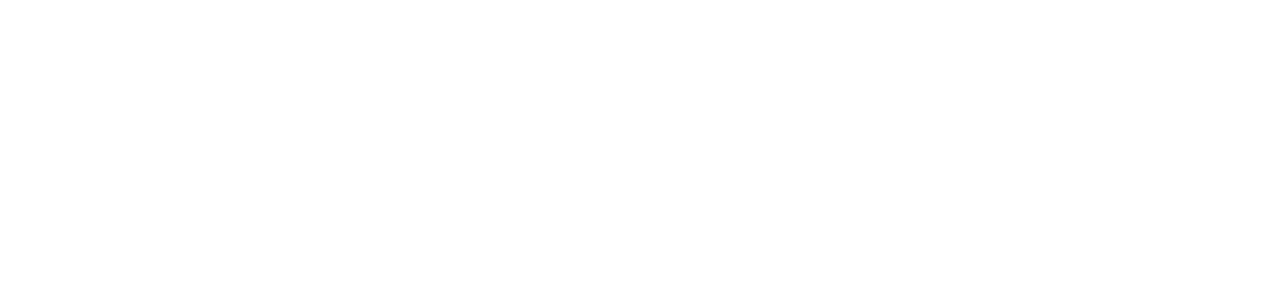
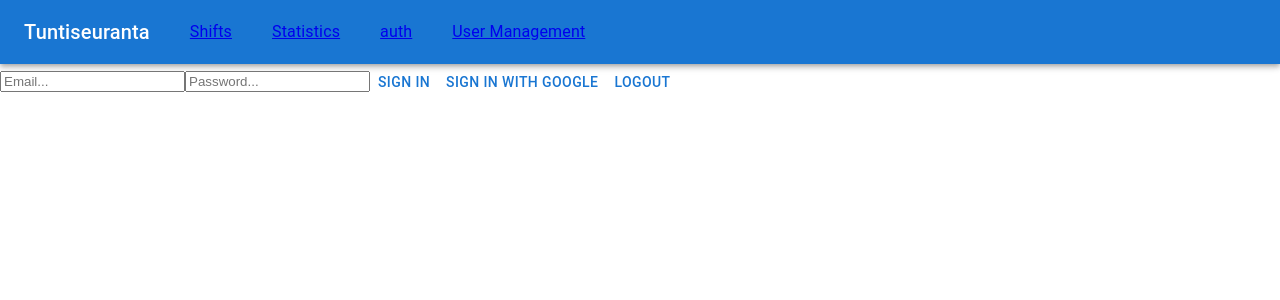
Before and after one commit to Tuntiprojekti/Tuntiseurantaprojekti, a React (Vite) app in the folder Tuntiseuranta/: page /#/auth in a window 1280 px wide. Before the commit this address had no page. Shown: the top 300 px of the page. Built offline with nearby package versions, Linux system fonts and the light colour scheme; no server answers; sample sign-in values are in the browser's storage.

Commit message:
fire base added

```diff
--- a/Tuntiseuranta/package.json
+++ b/Tuntiseuranta/package.json
@@ -14,11 +14,13 @@
     "@emotion/styled": "^11.11.5",
     "@mui/material": "^5.15.20",
     "date-fns": "^3.6.0",
+    "firebase": "^10.12.5",
     "react": "^18.2.0",
     "react-datepicker": "^7.0.0",
     "react-dom": "^18.3.1",
     "react-google-button": "^0.8.0",
-    "react-router-dom": "^6.23.1"
+    "react-router-dom": "^6.23.1",
+    "tuntiseuranta": "file:"
   },
   "devDependencies": {
     "@types/react": "^18.2.66",
--- a/Tuntiseuranta/src/App.jsx
+++ b/Tuntiseuranta/src/App.jsx
@@ -1,31 +1,25 @@
 import { Link, Outlet } from "react-router-dom";
-import { AppBar, Container, CssBaseline, Toolbar, Typography, Tabs, Box } from "@mui/material";
-
+import { AppBar, CssBaseline, Toolbar, Typography } from "@mui/material";
 
 function App() {
-
   return (
     <>
-
       <nav>
         <CssBaseline />
         <AppBar position="static">
           <Toolbar>
-            <Typography variant="h6">
-              Tuntiseuranta
-            </Typography>
+            <Typography variant="h6">Tuntiseuranta</Typography>
             <div style={{ marginLeft: '20px' }} />
-            <Link to={"/"} style={{ marginLeft: '20px', marginRight: '20px' }}>Shifts</Link>{' '}
-            <Link to={"/statistics"} style={{ marginLeft: '20px', marginRight: '20px' }}>Statistics</Link>{' '}
-
-
+            <Link to={"/"} style={{ marginLeft: '20px', marginRight: '20px' }}>Shifts</Link>
+            <Link to={"/statistics"} style={{ marginLeft: '20px', marginRight: '20px' }}>Statistics</Link>
+            <Link to={"/auth"} style={{ marginLeft: '20px', marginRight: '20px' }}>auth</Link>
+            <Link to={"/users"} style={{ marginLeft: '20px', marginRight: '20px' }}>User Management</Link> {/* Ensure this path is correct */}
           </Toolbar>
         </AppBar>
         <Outlet />
       </nav>
-
     </>
-  )
+  );
 }
 
-export default App
+export default App;
--- /dev/null
+++ b/Tuntiseuranta/src/Pages/UserManagement.jsx
@@ -0,0 +1,78 @@
+import React, { useEffect, useState } from "react";
+import { getDocs, collection, addDoc, deleteDoc, doc } from "firebase/firestore";
+import { db } from '../config/firebase';
+import { Button } from "@mui/material";
+
+const UserManagement = () => {
+  const [userList, setUserList] = useState([]);
+
+  const [newUserName, setNewUserName] = useState("");
+  const [newUserEmail, setNewUserEmail] = useState("");
+
+  const usersCollectionRef = collection(db, "Users");
+
+  const getUserList = async () => {
+    try {
+      const data = await getDocs(usersCollectionRef);
+      const filteredData = data.docs.map((doc) => ({
+        id: doc.id,
+        email: doc.data().Email,
+        firstName: doc.data().firstname,
+        lastName: doc.data().lastname,
+      }));
+
+      setUserList(filteredData);
+      console.log(filteredData);
+    } catch (err) {
+      console.error(err);
+    }
+  };
+
+  useEffect(() => {
+    getUserList();
+  }, []);
+
+  const onSubmitUser = async () => {
+    try {
+      await addDoc(usersCollectionRef, {
+        firstName: newUserName,
+        email: newUserEmail,
+      });
+      getUserList();
+    } catch (err) {
+      console.error(err);
+    }
+  };
+
+  const deleteUser = async (id) => {
+    try {
+      const userDoc = doc(db, "Users", id);
+      await deleteDoc(userDoc);
+      getUserList();
+    } catch (err) {
+      console.error(err);
+    }
+  };
+
+  return (
+    <div>
+      <div>
+        {userList.map((user) => (
+          <div key={user.id}>
+            <h1>{user.firstName}</h1>
+            <p>Email: {user.email}</p>
+            <Button onClick={() => deleteUser(user.id)}>Delete user</Button>
+          </div>
+        ))}
+      </div>
+      <div>
+        <h2>Enter new person</h2>
+        <input placeholder="name.." onChange={(e) => setNewUserName(e.target.value)} />
+        <input placeholder="email.." onChange={(e) => setNewUserEmail(e.target.value)} />
+        <Button onClick={onSubmitUser}>Submit</Button>
+      </div>
+    </div>
+  );
+};
+
+export default UserManagement;
--- /dev/null
+++ b/Tuntiseuranta/src/components/auth.jsx
@@ -0,0 +1,55 @@
+import { Button } from "@mui/material"
+import { auth, googleProvider } from '../config/firebase';
+import { createUserWithEmailAndPassword, signInWithPopup, signOut } from 'firebase/auth';
+import { useState } from "react";
+
+export const Auth = () => {
+    const [email, setEmail] = useState("");
+    const [password, setPassword] = useState("");
+
+    console.log(auth?.currentUser?.email);
+
+    const signIn = async () => {
+        try {
+            await createUserWithEmailAndPassword(auth, email, password)
+
+        } catch (err) {
+            console.error(err);
+        }
+    };
+
+    const signInWithGoogle = async () => {
+        try {
+            await signInWithPopup(auth, googleProvider);
+
+        } catch (err) {
+            console.error(err);
+        }
+    };
+
+    const logout = async () => {
+        try {
+            await signOut(auth);
+
+        } catch (err) {
+            console.error(err);
+        }
+    };
+
+
+
+    return (
+        <div>
+            <input placeholder="Email..." onChange={(e) => setEmail(e.target.value)}
+            />
+            <input placeholder="Password..."
+                type="password"
+                onChange={(e) => setPassword(e.target.value)}
+            />
+            <Button onClick={signIn}>Sign in</Button>
+            <Button onClick={signInWithGoogle}>Sign in With Google</Button>
+            <Button onClick={logout}>Logout</Button>
+
+        </div>
+    )
+}
--- /dev/null
+++ b/Tuntiseuranta/src/config/firebase.jsx
@@ -0,0 +1,28 @@
+// Import the functions you need from the SDKs you need
+import { initializeApp } from "firebase/app";
+import { getAnalytics } from "firebase/analytics";
+import {getAuth, GoogleAuthProvider} from "firebase/auth";
+import {getFirestore} from "firebase/firestore";
+// TODO: Add SDKs for Firebase products that you want to use
+// https://firebase.google.com/docs/web/setup#available-libraries
+
+// Your web app's Firebase configuration
+// For Firebase JS SDK v7.20.0 and later, measurementId is optional
+const firebaseConfig = {
+  apiKey: "AIzaSyDVsbxLYC_IUKK21GI-3fn0gmHYFAQkcI8",
+  authDomain: "tuntiseuranta-7e96b.firebaseapp.com",
+  projectId: "tuntiseuranta-7e96b",
+  storageBucket: "tuntiseuranta-7e96b.appspot.com",
+  messagingSenderId: "839804201790",
+  appId: "1:839804201790:web:049f7b81ff21edf25e5a6f",
+  measurementId: "G-8QTRDCKW9T"
+};
+
+// Initialize Firebase
+const app = initializeApp(firebaseConfig);
+
+const analytics = getAnalytics(app);
+export const auth = getAuth(app);
+export const googleProvider = new GoogleAuthProvider();
+
+export const db = getFirestore(app);
--- a/Tuntiseuranta/src/main.jsx
+++ b/Tuntiseuranta/src/main.jsx
@@ -1,9 +1,11 @@
 import React from 'react';
 import ReactDOM from 'react-dom/client';
+import { HashRouter, Routes, Route } from 'react-router-dom';
 import App from './App.jsx';
-import { HashRouter, Routes, Route } from 'react-router-dom';
 import Statistics from './Pages/Statistics.jsx';
 import AddShift from './Pages/AddShift.jsx';
+import { Auth } from './components/auth.jsx';
+import UserManagement from './Pages/UserManagement.jsx';
 
 const router = (
   <HashRouter>
@@ -11,6 +13,8 @@ const router = (
       <Route path="/" element={<App />}>
         <Route index element={<AddShift />} />
         <Route path="statistics" element={<Statistics />} />
+        <Route path="auth" element={<Auth />} />
+        <Route path="users" element={<UserManagement />} />
       </Route>
     </Routes>
   </HashRouter>
```
Also changed, not shown: 1 other file (tests, documents, lock files or other folders).
